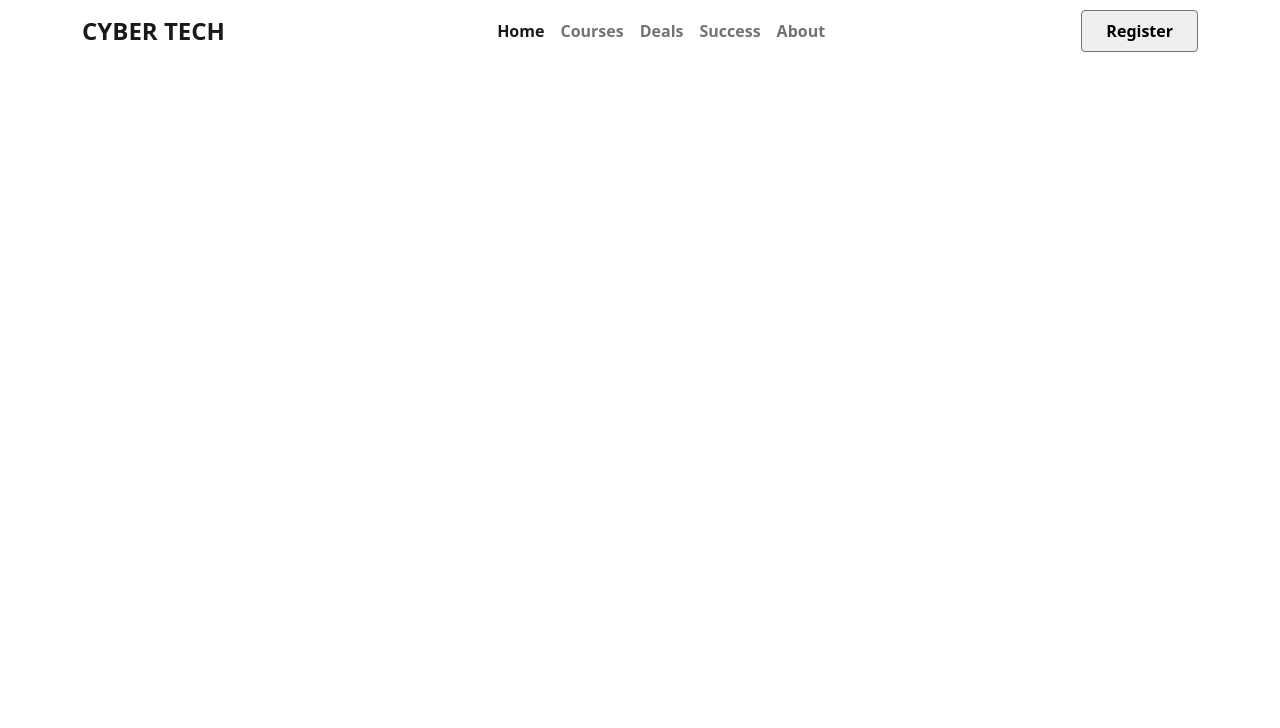
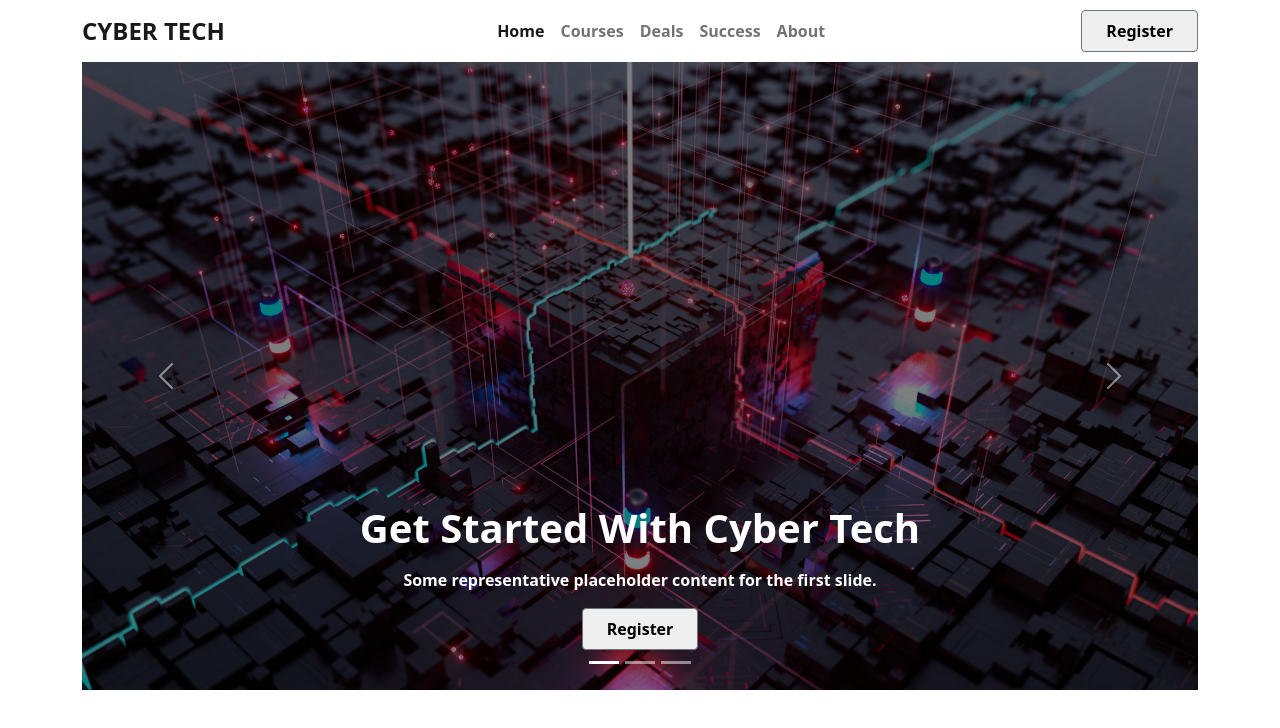
Before and after one commit to abutalhatuhin003/assignment_three, a plain HTML site: page index.html in a window 1280 px wide. Drawn offline with nearby package versions, Linux system fonts and the light colour scheme.

Commit message:
carousel

```diff
--- a/index.html
+++ b/index.html
@@ -5,6 +5,20 @@
     <meta http-equiv="X-UA-Compatible" content="IE=edge">
     <meta name="viewport" content="width=device-width, initial-scale=1.0">
     <link rel="stylesheet" href="https://cdn.jsdelivr.net/npm/bootstrap@5.2.0/dist/css/bootstrap.min.css">
+    <style>
+        .carousel-item::before{
+            content: "";
+            display: block;
+            position: absolute;
+            top: 0;
+            left: 0;
+            bottom: 0;
+            right: 0;
+            background: #000;
+            opacity: 0.5;
+        }
+
+    </style>
     <title>Cyber Tech</title>
 </head>
 <body>
@@ -32,17 +46,6 @@
           <li class="nav-item">
             <a class="nav-link fw-bolder" href="#">About</a>
           </li>
-          <!-- <li class="nav-item dropdown">
-            <a class="nav-link dropdown-toggle" href="#" role="button" data-bs-toggle="dropdown" aria-expanded="false">
-              Link
-            </a>
-            <ul class="dropdown-menu">
-              <li><a class="dropdown-item" href="#">Action</a></li>
-              <li><a class="dropdown-item" href="#">Another action</a></li>
-              <li><hr class="dropdown-divider"></li>
-              <li><a class="dropdown-item" href="#">Something else here</a></li>
-            </ul>
-          </li> -->
         </ul>
         <form class="d-flex" role="search">
           <button class="border rounded-1 border-secondary px-4 py-2 fw-semibold" type="submit">Register</button>
@@ -51,6 +54,88 @@
     </div>
   </nav>
 <!------------------------------->
+
+
+
+<!------------SLIDER------------->
+<section class="container">
+    <div id="carouselExampleCaptions" class="carousel slide" data-bs-ride="false">
+        <div class="carousel-indicators">
+          <button type="button" data-bs-target="#carouselExampleCaptions" data-bs-slide-to="0" class="active" aria-current="true" aria-label="Slide 1"></button>
+          <button type="button" data-bs-target="#carouselExampleCaptions" data-bs-slide-to="1" aria-label="Slide 2"></button>
+          <button type="button" data-bs-target="#carouselExampleCaptions" data-bs-slide-to="2" aria-label="Slide 3"></button>
+        </div>
+        <div class="carousel-inner">
+          <div class="carousel-item active">
+            <img src="images/cover/1.jpg" class="d-block w-100" alt="...">
+            <div class="carousel-caption d-md-block mb-xxl-5">
+              <h5 class="fw-bolder fs-1 m-0 mb-md-3">Get Started With Cyber Tech</h5>
+              <p class="fw-semibold m-0 mb-md-3">Some representative placeholder content for the first slide.</p>
+              <button class="border rounded-1 border-secondary px-md-4 py-md-2 px-xxl-4 py-xxl-2 fw-semibold" type="submit">Register</button>
+            </div>
+          </div>
+          <div class="carousel-item">
+            <img src="images/cover/2.jpg" class="d-block w-100" alt="...">
+            <div class="carousel-caption d-md-block mb-xxl-5">
+              <h5 class="fw-bolder fs-1 m-0 mb-md-3">Get Started With Cyber Tech</h5>
+              <p class="fw-semibold m-0 mb-md-3">Some representative placeholder content for the second slide.</p>
+              <button class="border rounded-1 border-secondary px-md-4 py-md-2 px-xxl-4 py-xxl-2 fw-semibold" type="submit">Register</button>
+            </div>
+          </div>
+          <div class="carousel-item">
+            <img src="images/cover/3.jpg" class="d-block w-100" alt="...">
+            <div class="carousel-caption d-md-block mb-xxl-5">
+              <h5 class="fw-bolder fs-1 m-0 mb-md-3">Get Started With Cyber Tech</h5>
+              <p class="fw-semibold m-0 mb-md-3">Some representative placeholder content for the third slide.</p>
+              <button class="border rounded-1 border-secondary px-md-4 py-md-2 px-xxl-4 py-xxl-2 fw-semibold" type="submit">Register</button>
+            </div>
+          </div>
+        </div>
+        <button class="carousel-control-prev" type="button" data-bs-target="#carouselExampleCaptions" data-bs-slide="prev">
+          <span class="carousel-control-prev-icon" aria-hidden="true"></span>
+          <span class="visually-hidden">Previous</span>
+        </button>
+        <button class="carousel-control-next" type="button" data-bs-target="#carouselExampleCaptions" data-bs-slide="next">
+          <span class="carousel-control-next-icon" aria-hidden="true"></span>
+          <span class="visually-hidden">Next</span>
+        </button>
+      </div>
+</section>
+<!------------------------------->
+
+<!------------------------------->
+<!------------------------------->
+<!------------------------------->
+<!------------------------------->
+
+<!------------------------------->
+
+
+
+
+
+
+
+
+
+
+
+
+
+
+
+
+
+
+
+
+
+
+
+
+
+
+
 <script src="https://cdn.jsdelivr.net/npm/bootstrap@5.2.0/dist/js/bootstrap.bundle.min.js"></script>
 </body>
 </html>
```
Also changed, not shown: images/cover/1.jpg (added), images/cover/2.jpg (added), 1 other file.
